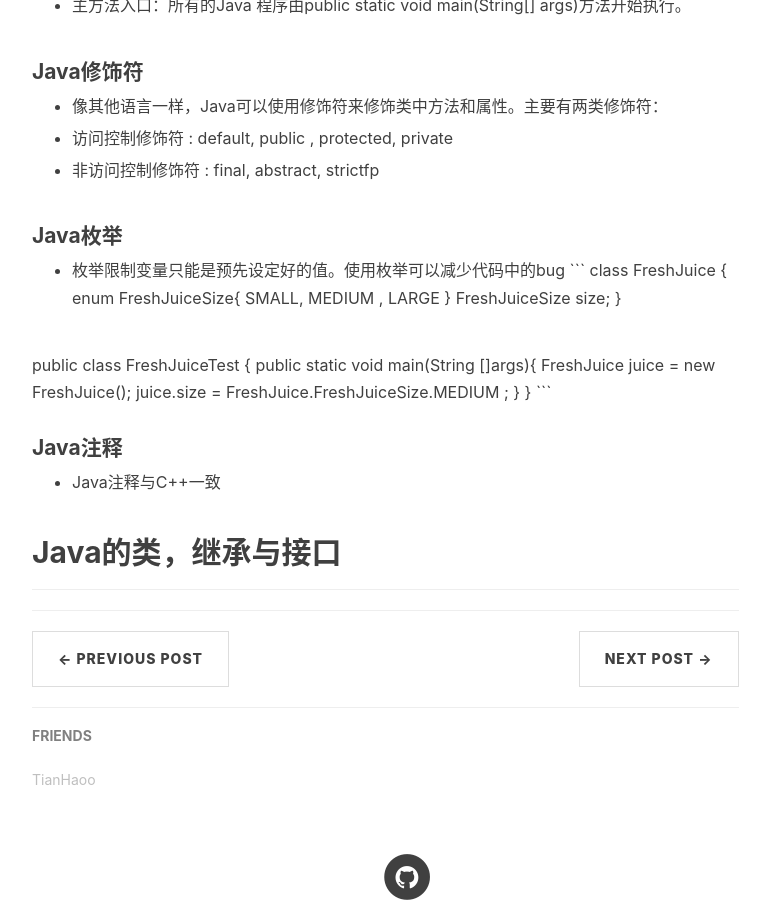
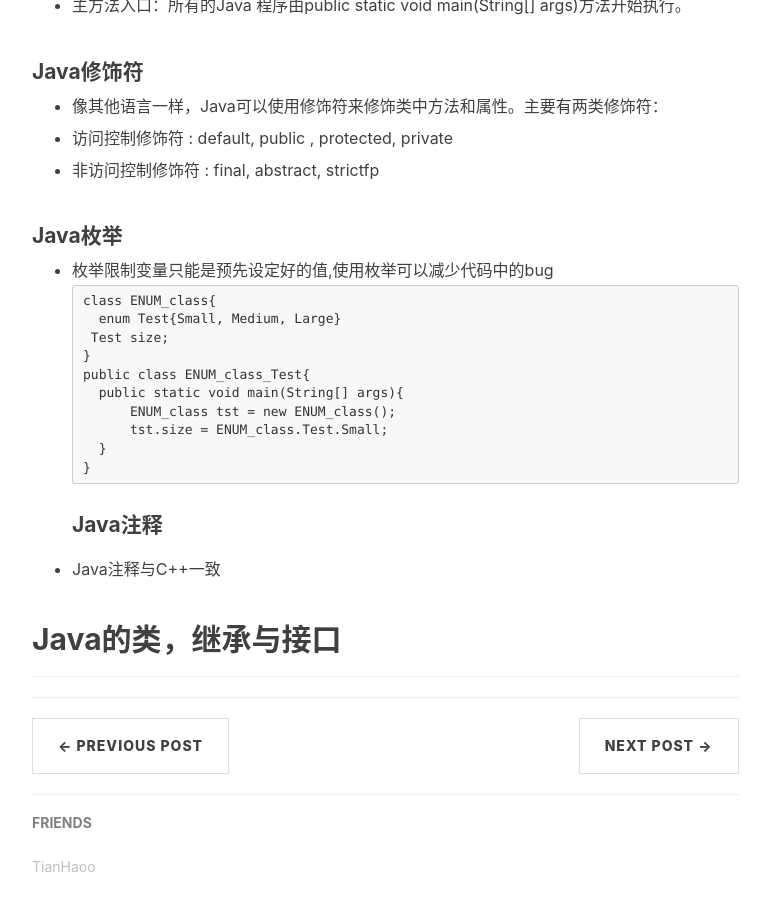
Before and after one commit to Fleschier/Fleschier.github.io, a Jekyll site: the page built from _posts/2018-04-06-Java-learning.markdown, in a window 1280 px wide and 900 px high, scrolled down 1327 px. Shown: the whole window, without its empty margins (233-1003 px from the left). Built offline with Jekyll 4.4.1, drawn with Linux system fonts in a browser that asks for light colours; nearby versions of some CDN libraries; comment, search, counter and statistics services are not loaded.

Commit message:
fix some bugs

````diff
--- a/_posts/2018-04-06-Java-learning.markdown
+++ b/_posts/2018-04-06-Java-learning.markdown
@@ -48,18 +48,17 @@ public class HelloWorld {
 
 #### Java枚举
 
-- 枚举限制变量只能是预先设定好的值。使用枚举可以减少代码中的bug
+- 枚举限制变量只能是预先设定好的值,使用枚举可以减少代码中的bug
 ```
-class FreshJuice {
-   enum FreshJuiceSize{ SMALL, MEDIUM , LARGE }
-   FreshJuiceSize size;
+class ENUM_class{
+	enum Test{Small, Medium, Large}
+   Test size;
 }
-
-public class FreshJuiceTest {
-   public static void main(String []args){
-      FreshJuice juice = new FreshJuice();
-      juice.size = FreshJuice.FreshJuiceSize.MEDIUM  ;
-   }
+public class ENUM_class_Test{
+	public static void main(String[] args){
+		ENUM_class tst = new ENUM_class();
+		tst.size = ENUM_class.Test.Small;
+	}
 }
 ```
 #### Java注释
````
